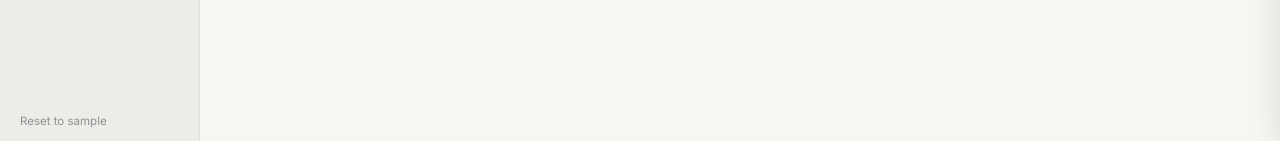
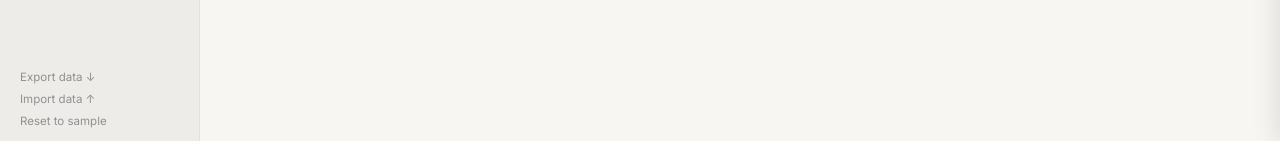
Before and after one commit to shaade-design/resume-builder, a React (Vite) app: page / in a window 1280 px wide. Shown: the part 656-797 px from the top of the page. Built offline with nearby package versions, Linux system fonts and the light colour scheme.

Commit message:
feat: add export/import data buttons

```diff
--- a/src/App.jsx
+++ b/src/App.jsx
@@ -687,6 +687,35 @@ export default function App() {
     if (window.confirm("Reset this resume back to sample content? Your other saved resumes are untouched.")) setData(INITIAL_DATA);
   };
 
+  const exportData = () => {
+    const raw = localStorage.getItem(STORE_KEY) || "{}";
+    const blob = new Blob([raw], { type: "application/json" });
+    const a = document.createElement("a");
+    a.href = URL.createObjectURL(blob);
+    a.download = "resume-builder-backup.json";
+    a.click();
+  };
+
+  const importData = () => {
+    const input = document.createElement("input");
+    input.type = "file";
+    input.accept = ".json";
+    input.onchange = e => {
+      const file = e.target.files[0];
+      if (!file) return;
+      const reader = new FileReader();
+      reader.onload = ev => {
+        try {
+          JSON.parse(ev.target.result);
+          localStorage.setItem(STORE_KEY, ev.target.result);
+          window.location.reload();
+        } catch { alert("Invalid backup file."); }
+      };
+      reader.readAsText(file);
+    };
+    input.click();
+  };
+
   const lbl = text => <label style={{fontSize:11,color:"#888",fontWeight:600,textTransform:"uppercase",letterSpacing:"0.05em",display:"block",marginBottom:12}}>{text}</label>;
 
   return (
@@ -710,6 +739,8 @@ export default function App() {
         .sidebar-footer { margin-top: auto; padding: 16px 20px; display: flex; flex-direction: column; gap: 8px; }
         .sidebar-reset { background: none; border: none; font-family: inherit; font-size: 11.5px; color: ${T.light}; cursor: pointer; text-align: left; padding: 0; }
         .sidebar-reset:hover { color: #C0392B; }
+        .sidebar-export { background: none; border: none; font-family: inherit; font-size: 11.5px; color: ${T.light}; cursor: pointer; text-align: left; padding: 0; }
+        .sidebar-export:hover { color: ${T.accent}; }
 
         /* ── Right area ── */
         .right-area { flex: 1; display: flex; flex-direction: column; overflow: hidden; min-width: 0; }
@@ -894,6 +925,8 @@ export default function App() {
             Application Tracker
           </button>
           <div className="sidebar-footer">
+            <button className="sidebar-export" onClick={exportData}>Export data ↓</button>
+            <button className="sidebar-export" onClick={importData}>Import data ↑</button>
             <button className="sidebar-reset" onClick={resetVersion}>Reset to sample</button>
           </div>
         </div>
```
